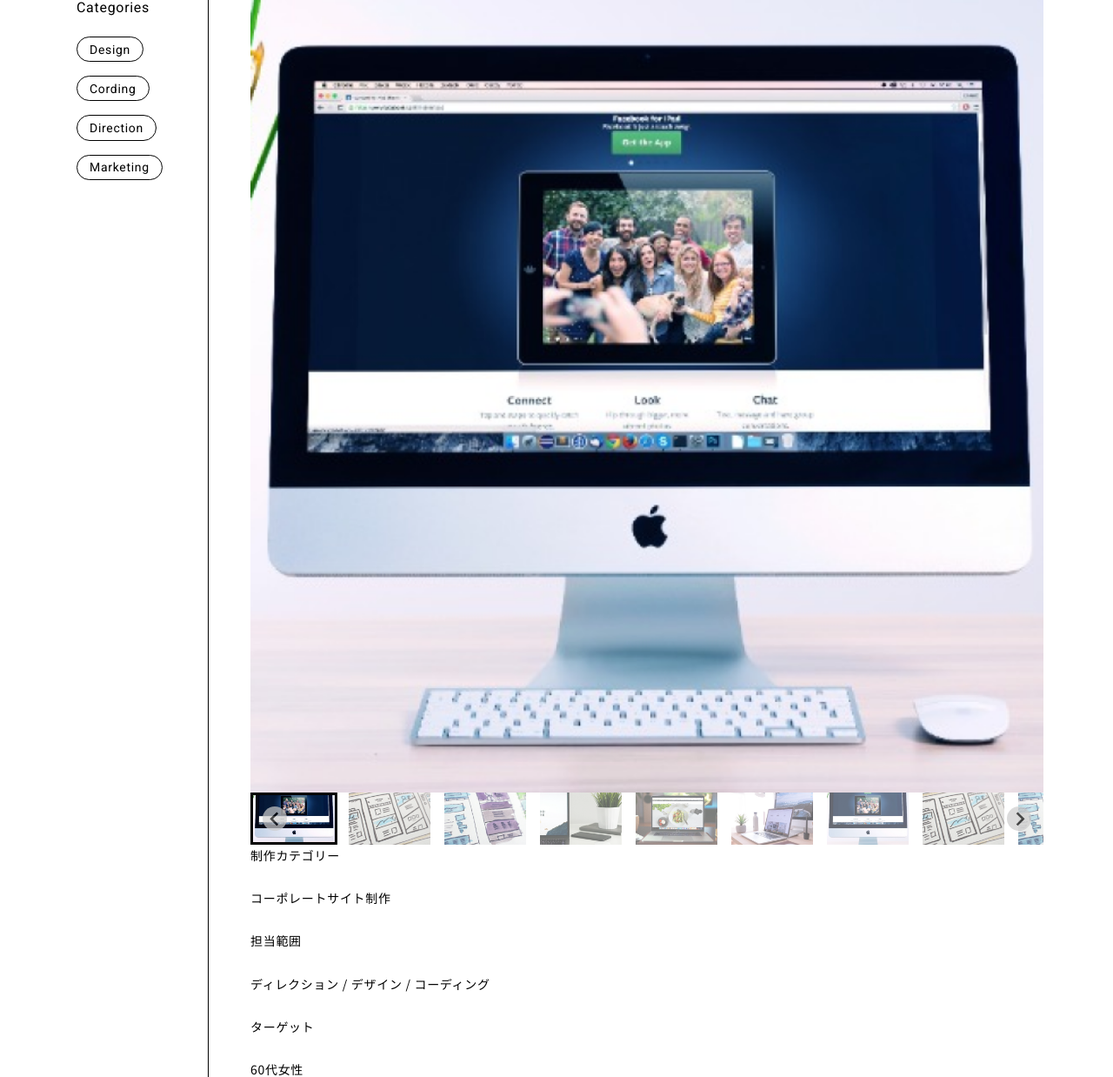
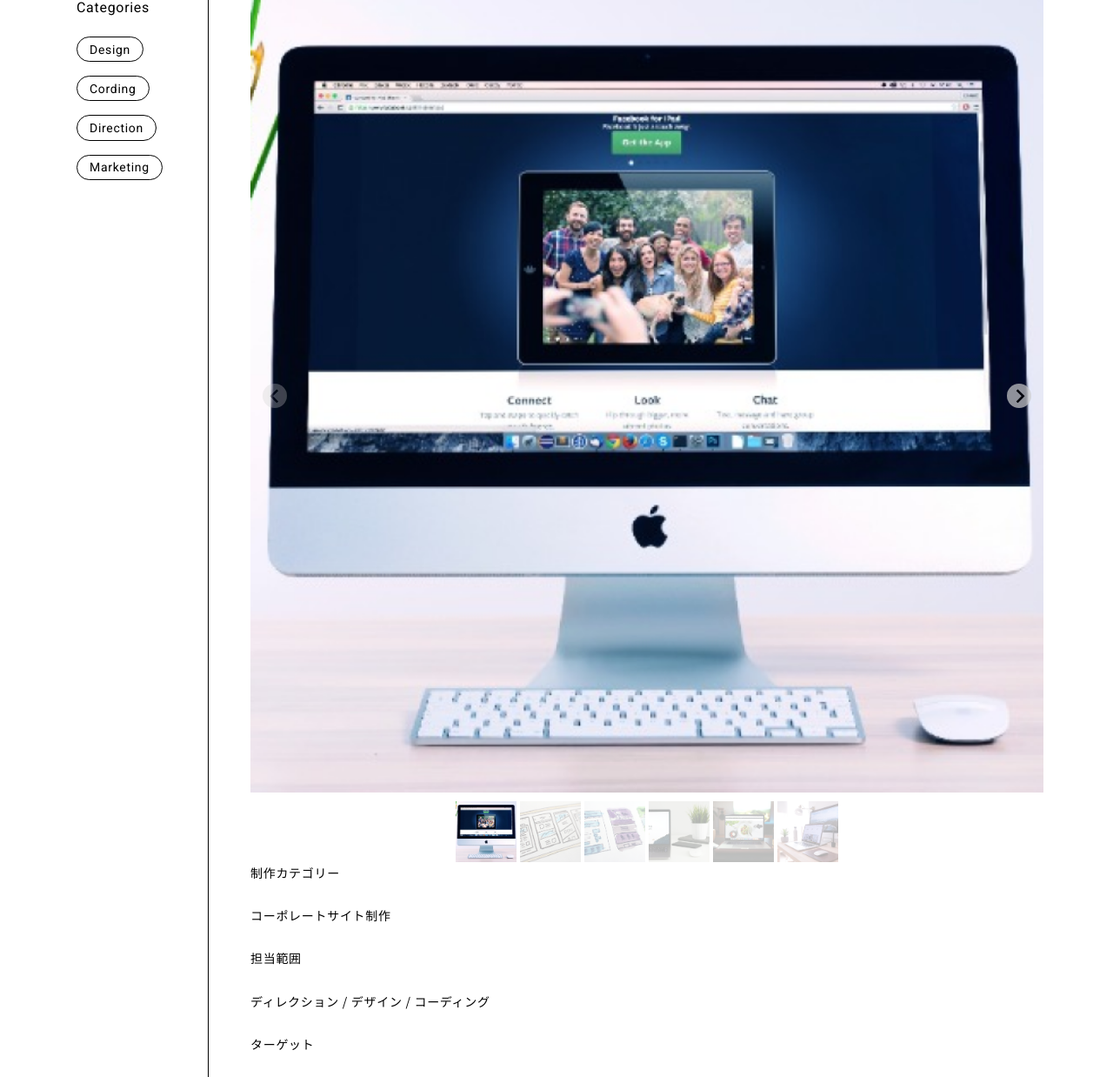
Before and after one commit to HIRAK-KS/my_portfolio_site, a PHP site: page /single-works.html in a window 1280 px wide. Shown: the part 221-1459 px from the top of the page at 87% size. Run offline with PHP 8.4, Linux system fonts and the light colour scheme.

Commit message:
[Adjust Splide to gallery view]

```diff
--- a/single-works.html
+++ b/single-works.html
@@ -97,31 +97,9 @@
 
     <main class="global-layout__contents _works">
       <section class="archive-works">
-        <section
-          id="main-carousel"
-          class="splide"
-          aria-label="サムネイルスライダー。各サムネイルをクリックすると、メインのスライダーが切り替わります"
-        >
+        <section id="main-carousel" class="splide" aria-label="お気に入りの写真">
           <div class="splide__track">
             <ul class="splide__list">
-              <li class="splide__slide">
-                <img src="./images/works-grid-item-1.png" alt="" />
-              </li>
-              <li class="splide__slide">
-                <img src="./images/works-grid-item-2.png" alt="" />
-              </li>
-              <li class="splide__slide">
-                <img src="./images/works-grid-item-3.png" alt="" />
-              </li>
-              <li class="splide__slide">
-                <img src="./images/works-grid-item-4.png" alt="" />
-              </li>
-              <li class="splide__slide">
-                <img src="./images/works-grid-item-5.png" alt="" />
-              </li>
-              <li class="splide__slide">
-                <img src="./images/works-grid-item-6.png" alt="" />
-              </li>
               <li class="splide__slide">
                 <img src="./images/works-grid-item-1.png" alt="" />
               </li>
@@ -143,52 +121,26 @@
             </ul>
           </div>
         </section>
-        <section
-          id="thumbnail-carousel"
-          class="splide"
-          aria-label="サムネイルスライダー。各サムネイルをクリックすると、メインのスライダーが切り替わります"
-        >
-          <div class="splide__track">
-            <ul class="splide__list">
-              <li class="splide__slide">
+        <ul id="thumbnails" class="thumbnails">
+          <li class="thumbnail">
             <img src="./images/works-grid-item-1.png" alt="" />
           </li>
-              <li class="splide__slide">
+          <li class="thumbnail">
             <img src="./images/works-grid-item-2.png" alt="" />
           </li>
-              <li class="splide__slide">
+          <li class="thumbnail">
             <img src="./images/works-grid-item-3.png" alt="" />
           </li>
-              <li class="splide__slide">
+          <li class="thumbnail">
             <img src="./images/works-grid-item-4.png" alt="" />
           </li>
-              <li class="splide__slide">
+          <li class="thumbnail">
             <img src="./images/works-grid-item-5.png" alt="" />
           </li>
-              <li class="splide__slide">
-                <img src="./images/works-grid-item-6.png" alt="" />
-              </li>
-              <li class="splide__slide">
-                <img src="./images/works-grid-item-1.png" alt="" />
-              </li>
-              <li class="splide__slide">
-                <img src="./images/works-grid-item-2.png" alt="" />
-              </li>
-              <li class="splide__slide">
-                <img src="./images/works-grid-item-3.png" alt="" />
-              </li>
-              <li class="splide__slide">
-                <img src="./images/works-grid-item-4.png" alt="" />
-              </li>
-              <li class="splide__slide">
-                <img src="./images/works-grid-item-5.png" alt="" />
-              </li>
-              <li class="splide__slide">
+          <li class="thumbnail">
             <img src="./images/works-grid-item-6.png" alt="" />
           </li>
         </ul>
-          </div>
-        </section>
 
         <div class="description">
           <dl class="description__main">
--- a/styles/style.css
+++ b/styles/style.css
@@ -573,16 +573,30 @@ MEDIA
 /* ----------------------------------
 SLIDER
 ------------------------------------ */
-.splide__slide img {
+.splide__slide img,
+.thumbnail img {
   width: 100%;
   height: 100%;
   object-fit: cover;
 }
 
-.splide__slide {
-  opacity: 0.6;
+.thumbnails {
+  display: flex;
+  margin: 1rem auto 0;
+  padding: 0;
+  justify-content: center;
 }
 
-.splide__slide.is-active {
+.thumbnail {
+  width: 70px;
+  height: 70px;
+  overflow: hidden;
+  list-style: none;
+  margin: 0 0.2rem;
+  cursor: pointer;
+  opacity: 0.3;
+}
+
+.thumbnail.is-active {
   opacity: 1;
 }
```
Also changed, not shown: scripts/main.js (+27 -24 lines). Lines whose indentation alone changed are shown as unchanged.
